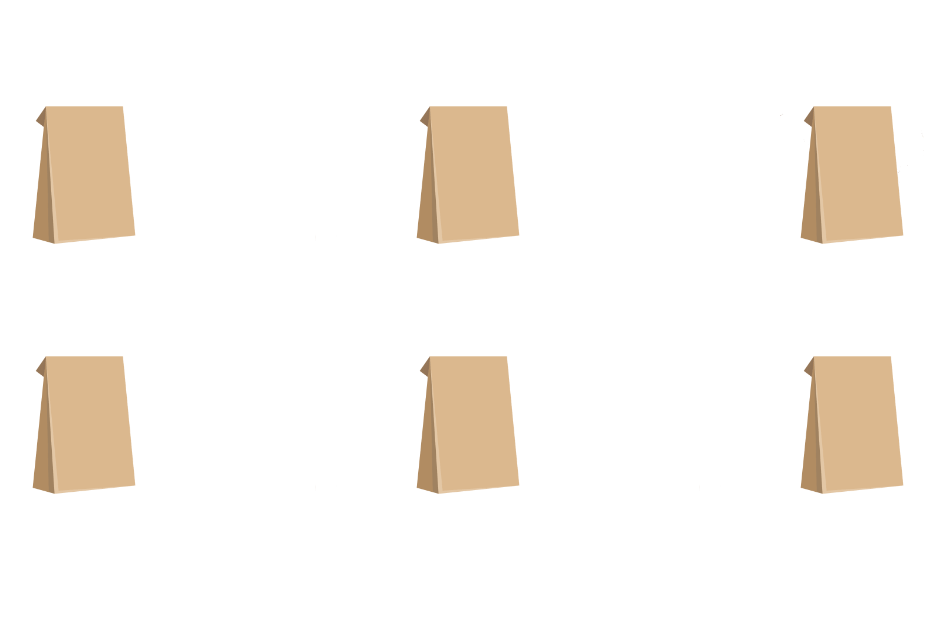
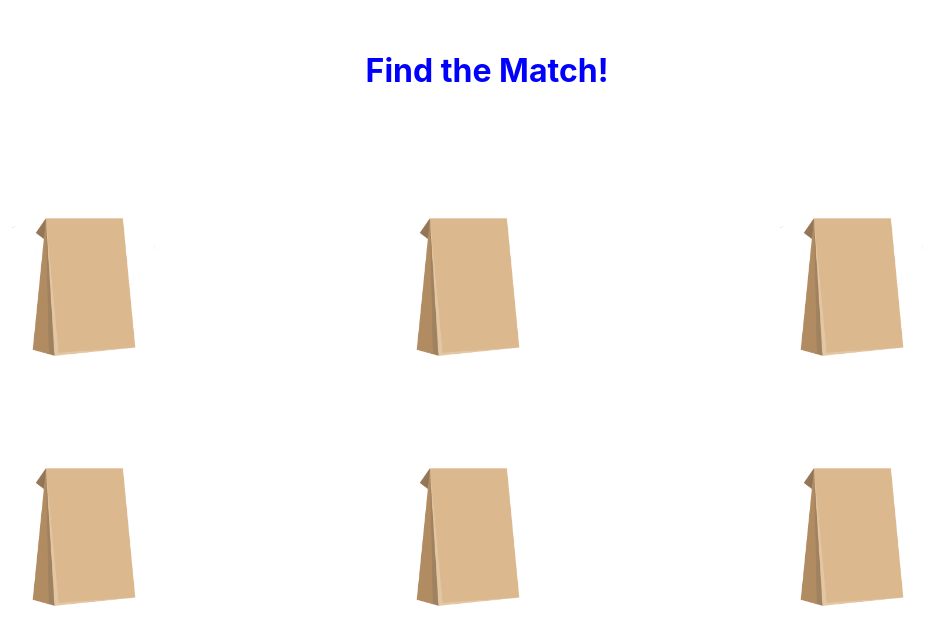
Before and after one commit to torrelocascio/wyncode-hackathon, a React (Create React App) app: page / in a window 1280 px wide. Shown: the top 644 px of the page, without its empty margins (172-1111 px from the left). Built offline with nearby package versions, Linux system fonts and the light colour scheme.

Commit message:
matching similars

```diff
--- a/src/App.css
+++ b/src/App.css
@@ -31,8 +31,48 @@
   left: 0;
   margin: 0 auto;
 }
-.up{
+.burger-up{
+  width: 170px;
+  z-index: 0;
+  position: absolute;
+  transition:all 0.4s;
+  right: 0;
+  left: 0;
+  margin: 0 auto;
+  bottom: 110px;
+}
+.fries {
   width: 150px;
+  z-index: 0;
+  position: absolute;
+  bottom: 10px;
+  transition:all 0.4s;
+  right: 0;
+  left: 0;
+  margin: 0 auto;
+}
+.fries-up{
+  width: 200px;
+  z-index: 0;
+  position: absolute;
+  transition:all 0.4s;
+  right: 0;
+  left: 0;
+  margin: 0 auto;
+  bottom: 90px;
+}
+.logo {
+  width: 90px;
+  z-index: 0;
+  position: absolute;
+  bottom: 10px;
+  transition:all 0.4s;
+  right: 0;
+  left: 0;
+  margin: 0 auto;
+}
+.logo-up{
+  width: 120px;
   z-index: 0;
   position: absolute;
   transition:all 0.4s;
@@ -42,35 +82,8 @@
   bottom: 110px;
 }
 
-.App {
-  text-align: center;
+h1 {
+  color: blue;
+  margin-left: 42%;
+  margin-top:4%;
 }
-
-.App-logo {
-  animation: App-logo-spin infinite 20s linear;
-  height: 40vmin;
-}
-
-.App-header {
-  background-color: #282c34;
-  min-height: 100vh;
-  display: flex;
-  flex-direction: column;
-  align-items: center;
-  justify-content: center;
-  font-size: calc(10px + 2vmin);
-  color: white;
-}
-
-.App-link {
-  color: #61dafb;
-}
-
-@keyframes App-logo-spin {
-  from {
-    transform: rotate(0deg);
-  }
-  to {
-    transform: rotate(360deg);
-  }
-}
--- a/src/components/Bag.js
+++ b/src/components/Bag.js
@@ -1,22 +1,51 @@
 import React, { Component } from 'react';
 import bag from '../bag.png';
 import burger from '../burger.png';
+import logo from '../logo.png';
+import fries from '../fries.jpg';
 
 
-class Bag extends Component {
+// class Bag extends Component {
 
-//     handleClick(i) {
-//      alert(i)
-//     this.querySelector("burger").classList.add('up');
+//   render() {
+//     return (
+//        <div className='bk-bag'>
+//         <img src={burger} className={this.props.move} />
+//         <img src={bag} className='bag' onClick={this.props.onClick} />
+//        </div>
+//     );
 //   }
-  render() {
+// }
+
+function Bag(props) {
+    let imgg;
+    switch(props.move){
+        case "burger":
+            imgg = burger;
+        break;
+        case "burger-up":
+            imgg = burger;
+        break;
+        case "logo":
+            imgg = logo;
+        break;
+        case "logo-up":
+            imgg = logo;
+        break;
+        case "fries":
+            imgg = fries;
+        break;
+        case "fries-up":
+            imgg = fries;
+        break;
+
+        }
+
     return (
        <div className='bk-bag'>
-        <img src={burger} className={this.props.move} />
-        <img src={bag} className='bag' onClick={this.props.onClick} />
+        <img src={imgg} className={props.move} />
+        <img src={bag} className='bag' onClick={props.onClick} />
        </div>
     );
-  }
 }
-
-export default Bag;
+  export default Bag;
--- a/src/components/Game.js
+++ b/src/components/Game.js
@@ -5,24 +5,20 @@ import '../App.css';
 class Game extends Component {
     constructor(props) {
         super(props);
-        let arr = ['burger','something','something','something','something','something']
+        let arr = ['burger','logo','burger','logo','fries','fries']
         var currentIndex = arr.length;
         var temporaryValue, randomIndex;
-
-        // While there remain elements to shuffle...
         while (0 !== currentIndex) {
-            // Pick a remaining element...
             randomIndex = Math.floor(Math.random() * currentIndex);
             currentIndex -= 1;
-
-            // And swap it with the current element.
             temporaryValue = arr[currentIndex];
             arr[currentIndex] = arr[randomIndex];
             arr[randomIndex] = temporaryValue;
         }
         this.state = {
           bags: arr,
-          match: Array(2).fill(null)
+          match: Array(2).fill(null),
+          score: "Find the Match!"
         };
 
 
@@ -39,20 +35,33 @@ class Game extends Component {
 
     handleClick(i) {
         const bags = this.state.bags.slice();
-        bags[i] = 'up';
+        bags[i] = bags[i]+'-up';
+        let score = null;
         let currentMatch = this.state.match.slice();;
         if(currentMatch[0]!=null){
-            currentMatch[1] = i;
+            currentMatch[1] = bags[i];
         }else{
-            currentMatch[0] = i;
+            currentMatch[0] = bags[i];
         }
         this.setState({bags: bags, match:  currentMatch});
-        if(currentMatch[0]!=null && currentMatch[1]!=null){
-            alert('those are 2');
+        if(currentMatch[1]!=null){
+
+            if(currentMatch[0] === currentMatch[1]){
+                score = "You Win!"
+            }else{
+                score = "You Lose!"
+            }
+            this.setState({score: score});
+
         }
      }
+
   render() {
     return (
+      <div>
+      <div clasName="score">
+        <h1>{this.state.score}</h1>
+      </div>
       <div className="game">
         {this.renderBag(0)}
         {this.renderBag(1)}
@@ -61,6 +70,7 @@ class Game extends Component {
         {this.renderBag(4)}
         {this.renderBag(5)}
       </div>
+      </div>
     );
   }
 }
```
Also changed, not shown: src/fries.jpg (added).
